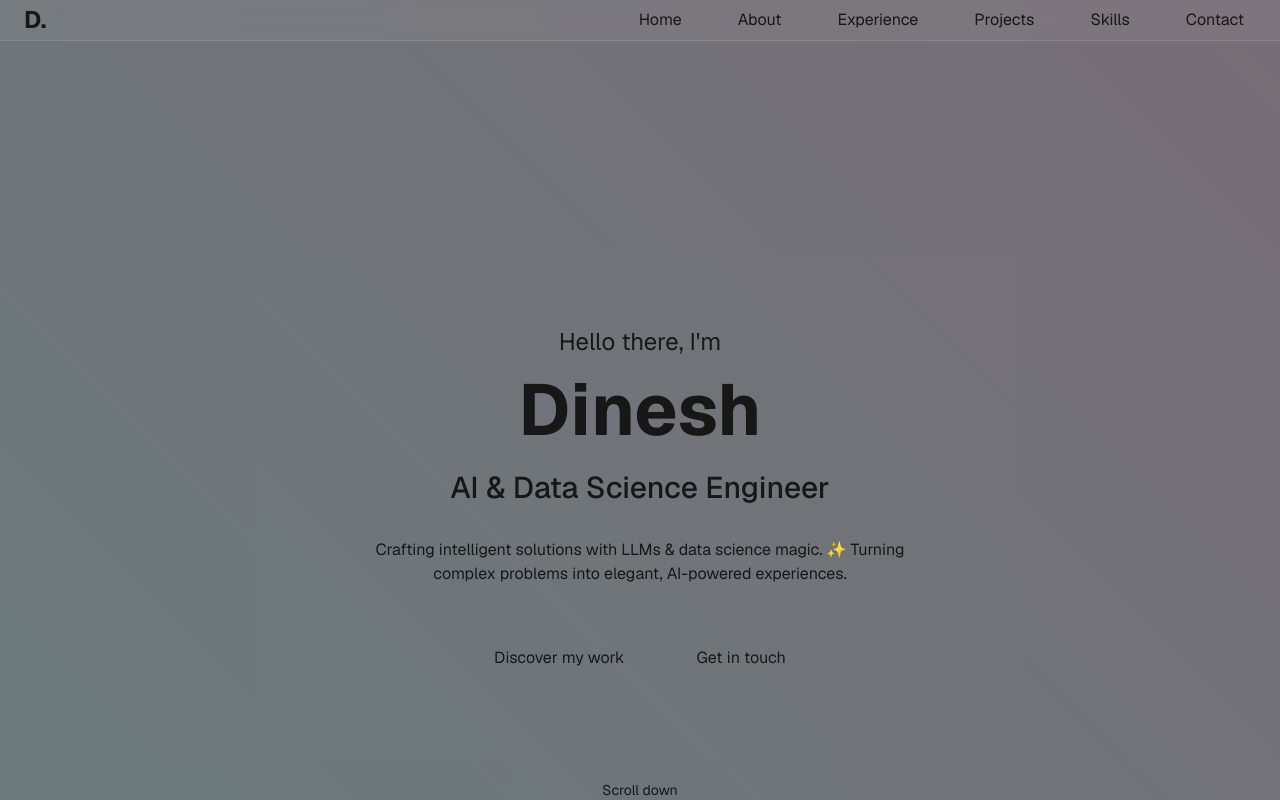
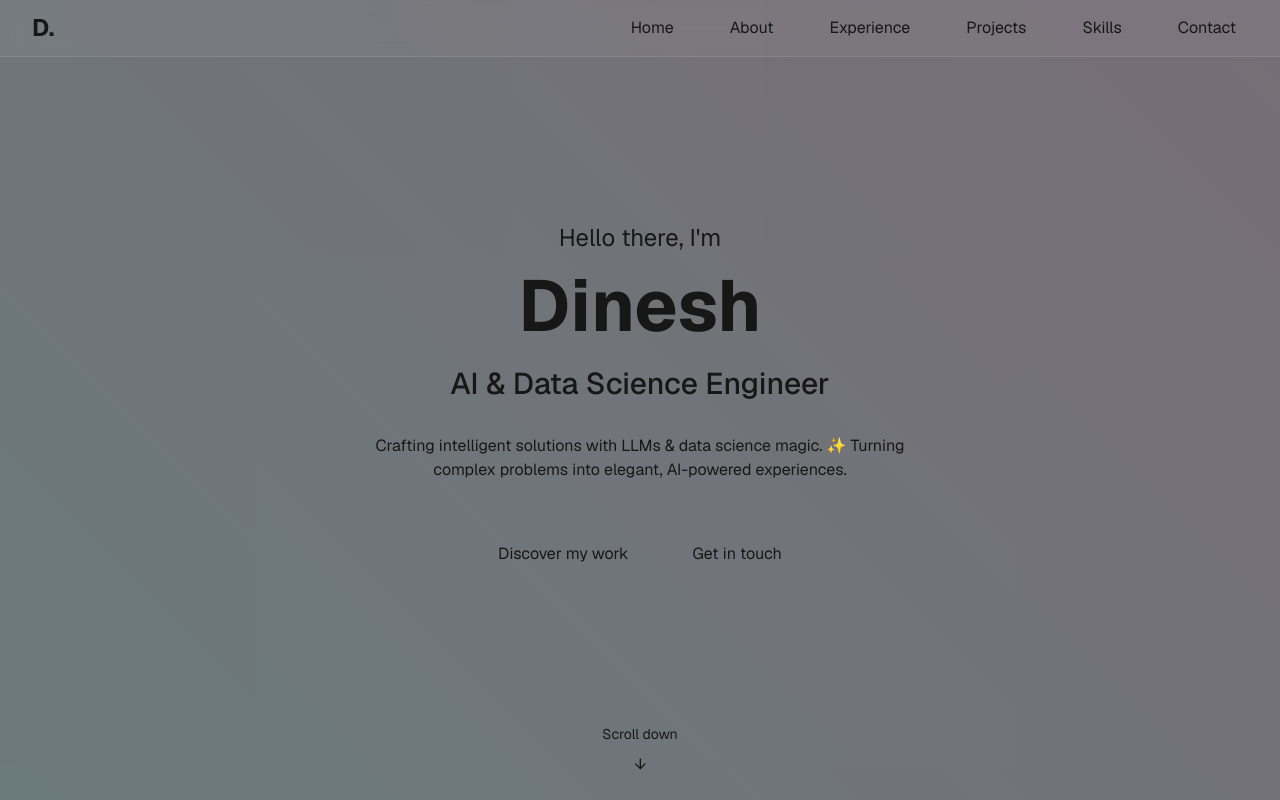
Before and after one commit to dineshveguru/portfolio, a Next.js app: page / in a window 1280 px wide. Shown: the top 800 px of the page. Built offline with nearby package versions, Linux system fonts and the light colour scheme.

Commit message:
fixed hero section issue

```diff
--- a/src/app/globals.css
+++ b/src/app/globals.css
@@ -60,7 +60,12 @@ body {
   position: relative;
   background: rgba(0, 0, 0, 0.5);
   min-height: 100vh;
-  padding-top: 4rem; /* Add padding for fixed navbar */
+  padding-top: 4rem; /* Navbar height */
+}
+
+/* Ensure the first section (hero) handles the navbar padding correctly */
+.content-section > section:first-child {
+  margin-top: -4rem;
 }
 
 /* Glass effect utilities */
--- a/src/components/HeroSection.js
+++ b/src/components/HeroSection.js
@@ -6,14 +6,13 @@ import Link from 'next/link'
 
 export default function HeroSection() {
   return (
-    <section id="home" className="relative min-h-screen pt-20 flex items-center justify-center overflow-hidden">
-      {/* Remove background glow effect since we have global gradient */}
-      <div className="container mx-auto px-4 z-10">
+    <section id="home" className="relative min-h-[calc(100vh-4rem)] w-full flex flex-col items-center justify-center">
+      <div className="container mx-auto px-4 max-w-6xl">
         <motion.div
           initial={{ opacity: 0 }}
           animate={{ opacity: 1 }}
           transition={{ duration: 1 }}
-          className="text-center"
+          className="text-center mt-[-4rem]"
         >
           <motion.h2
             initial={{ y: 20, opacity: 0 }}
@@ -49,7 +48,7 @@ export default function HeroSection() {
             initial={{ y: 20, opacity: 0 }}
             animate={{ y: 0, opacity: 1 }}
             transition={{ delay: 0.8, duration: 0.8 }}
-            className="max-w-xl mx-auto text-text-muted mb-12"
+            className="max-w-xl mx-auto text-text-muted mb-12 px-4"
           >
             Crafting intelligent solutions with LLMs & data science magic. ✨
             Turning complex problems into elegant, AI-powered experiences.
@@ -59,10 +58,10 @@ export default function HeroSection() {
             initial={{ y: 20, opacity: 0 }}
             animate={{ y: 0, opacity: 1 }}
             transition={{ delay: 1, duration: 0.8 }}
-            className="flex justify-center space-x-4"
+            className="flex flex-col sm:flex-row justify-center gap-4 px-4"
           >
-            <Link href="#about" className="glass-button px-6 py-3 flex items-center">
-              <span className="mr-2">Discover my work</span>
+            <Link href="#about" className="glass-button px-6 py-3 flex items-center justify-center">
+              <span>Discover my work</span>
             </Link>
             <Link href="#contact" className="glass-button px-6 py-3 bg-purple-dark/50">
               Get in touch
@@ -75,7 +74,7 @@ export default function HeroSection() {
         initial={{ y: 20, opacity: 0 }}
         animate={{ y: 0, opacity: 1 }}
         transition={{ delay: 1.5, duration: 0.8 }}
-        className="absolute bottom-10 left-1/2 transform -translate-x-1/2"
+        className="absolute bottom-8 left-1/2 transform -translate-x-1/2"
       >
         <Link href="#about" className="flex flex-col items-center text-text-secondary hover:text-text-primary transition-colors">
           <span className="mb-2 text-sm">Scroll down</span>
--- a/src/components/Navbar.js
+++ b/src/components/Navbar.js
@@ -25,7 +25,7 @@ const Navbar = () => {
   }, [])
 
   return (
-    <nav className="fixed top-0 left-0 w-full z-50 bg-background/5 backdrop-blur-lg border-b border-white/10">
+    <nav className="fixed top-0 left-0 w-full z-50 bg-background/5 backdrop-blur-lg border-b border-white/10 p-2">
       <div className="container mx-auto px-4 md:px-6 flex justify-between items-center">
         <Link href="/" className="text-2xl font-bold glow-text">D<span className="text-purple-light">.</span></Link>
 
```
